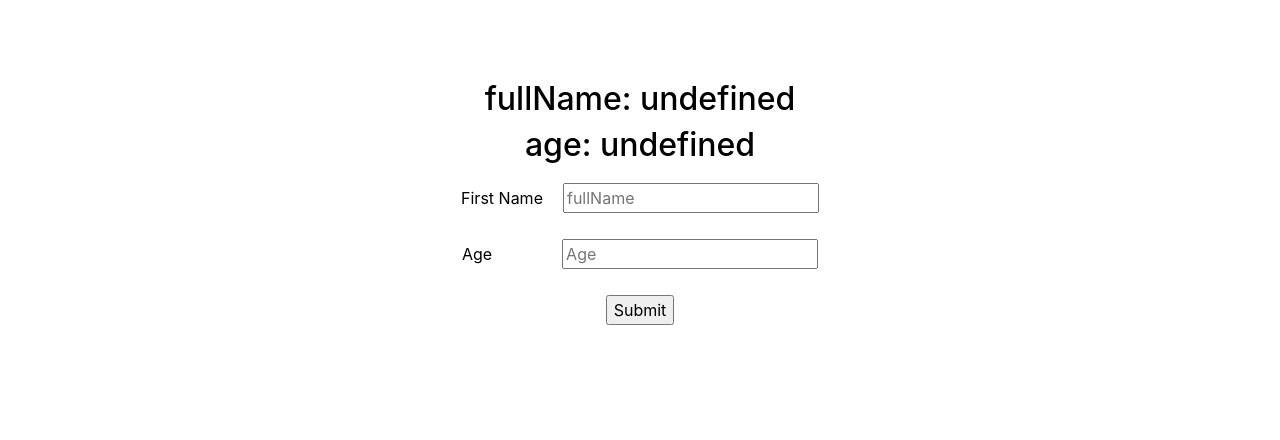
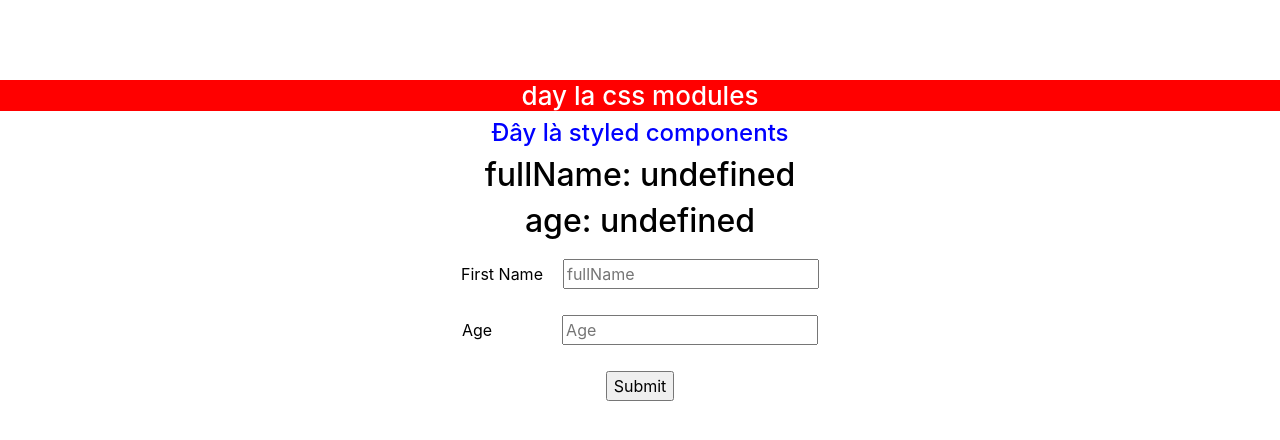
Before and after one commit to NguyenPhuc01/baitap, a React (Create React App) app in the folder buoi8/: page / in a window 1280 px wide. Shown: the top 440 px of the page. Built offline with nearby package versions, Linux system fonts and the light colour scheme.

Commit message:
styled-components

```diff
--- a/buoi8/package.json
+++ b/buoi8/package.json
@@ -18,6 +18,7 @@
     "react-hook-form": "^7.30.0",
     "react-scripts": "5.0.0",
     "reactstrap": "^9.0.1",
+    "styled-components": "^5.3.5",
     "web-vitals": "^2.1.4",
     "yup": "^0.32.11"
   },
--- /dev/null
+++ b/buoi8/src/Conponents/Login/form.module.css
@@ -0,0 +1,6 @@
+.css_modules {
+  color: #fff;
+  background-color: red;
+  font-size: 26px;
+
+}
--- a/buoi8/src/Conponents/Login/index.js
+++ b/buoi8/src/Conponents/Login/index.js
@@ -1,5 +1,5 @@
 import React from "react";
-import { useState } from "react";
+import { useState, useRef } from "react";
 import Input from "../../comons/Input";
 import Text from "../../comons/Text";
 import Button from "../../comons/Button";
@@ -7,6 +7,8 @@ import { useForm } from "react-hook-form";
 import "../../App.css";
 import * as yup from "yup";
 import { yupResolver } from "@hookform/resolvers/yup";
+import styles from "../Login/form.module.css";
+import styled from 'styled-components'
 
 const schema = yup
   .object()
@@ -32,12 +34,13 @@ const Login = () => {
     resolver: yupResolver(schema),
   });
   const values = getValues();
+  const inputElement = useRef();
 
   const onSubmit = (data) => {
     setLoad("loading....");
     setTimeout(() => {
-      setValue("fullName", '');
-      setValue("age", '');
+      setValue("fullName", "");
+      setValue("age", "");
 
       setLoad("");
     }, 1000);
@@ -45,9 +48,21 @@ const Login = () => {
     // console.log(data);
   };
 
+  const Title = styled.h1`
+    font-size: 1.5em;
+    text-align: center;
+    color: blue;
+  `;
+
   return (
     <div className="App">
       <h1>{load}</h1>
+
+      {/* <span className={styles.css_modules}>đây là css module</span> */}
+      <Text classNamee={styles.css_modules} text="day la css modules" />
+      <Title>
+        Đây là styled components
+      </Title>
       <Text text={"fullName: " + " " + values.fullName} />
       <Text text={"age: " + " " + values.age} />
       <form onSubmit={handleSubmit(onSubmit)}>
--- a/buoi8/src/comons/Text.js
+++ b/buoi8/src/comons/Text.js
@@ -6,7 +6,7 @@ const Text = (Props) => {
 
     return (
         <div>
-            <h2> {Props.text}</h2>
+            <h2 className={Props.classNamee}> {Props.text}</h2>
 
         </div>
     );
```
Also changed, not shown: 1 other file (tests, documents, lock files or other folders).
